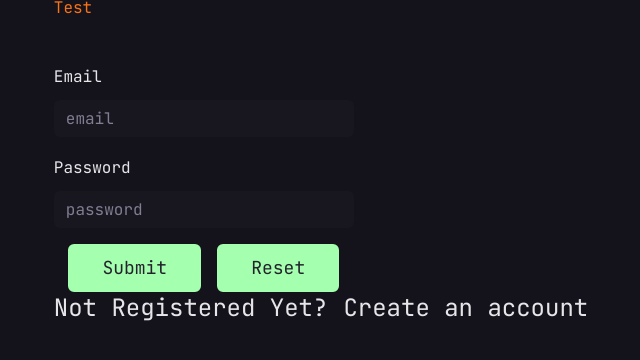
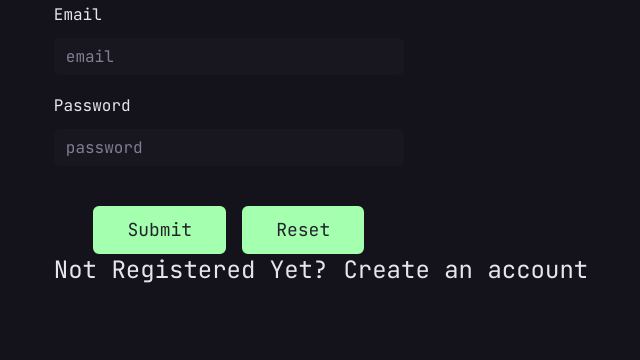
Before and after one commit to RalfiSlask/Document-Managment-API, a React (Vite) app in the folder frontend/: page /#/ in a window 1280 px wide. Shown: the top 360 px of the page, without its empty margins (319-959 px from the left). Built offline with nearby package versions, Linux system fonts and the light colour scheme.

Commit message:
feat: add navigation

```diff
--- a/frontend/src/components/pages/login/LoginForm.tsx
+++ b/frontend/src/components/pages/login/LoginForm.tsx
@@ -3,23 +3,30 @@ import ResetButton from '../../shared/ResetButton';
 import SubmitButton from '../../shared/SubmitButton';
 import LoginInput from './LoginInput';
 import { LoginContext } from '../../../context/LoginContext';
+import { useNavigate } from 'react-router-dom';
 
 function LoginForm() {
   const loginContext = useContext(LoginContext);
+  const navigate = useNavigate();
 
   if (!loginContext) {
     return;
   }
 
-  const { handleLoginSubmit, loginErrorMessage } = loginContext;
+  const { handleLoginSubmit } = loginContext;
 
   return (
     <>
-      <h1 className="text-orange-500">Test</h1>
-      <form onSubmit={handleLoginSubmit} className="flex flex-col gap-4 w-[300px] items-center">
-        <p className="text-red-500 text-lg h-[30px]">{loginErrorMessage}</p>
-        <LoginInput type="text" text="email" inputKey="email" />
-        <LoginInput type="password" text="password" inputKey="password" />
+      <form
+        onSubmit={e => {
+          handleLoginSubmit(e, navigate);
+        }}
+        className="flex flex-col gap-10 w-[350px] items-center"
+      >
+        <div className="w-full flex flex-col gap-4">
+          <LoginInput type="text" text="email" inputKey="email" />
+          <LoginInput type="password" text="password" inputKey="password" />
+        </div>
         <div className="flex justify-center gap-4">
           <SubmitButton title={'Submit'} />
           <ResetButton type={'login'} />
```
